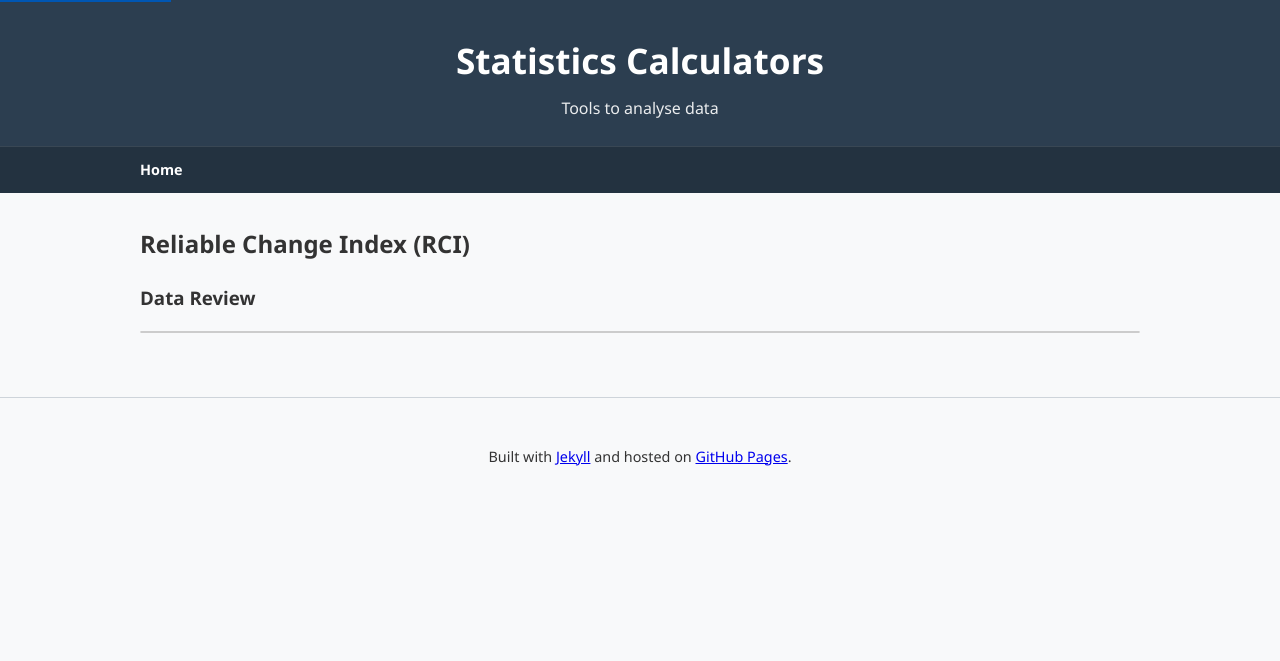
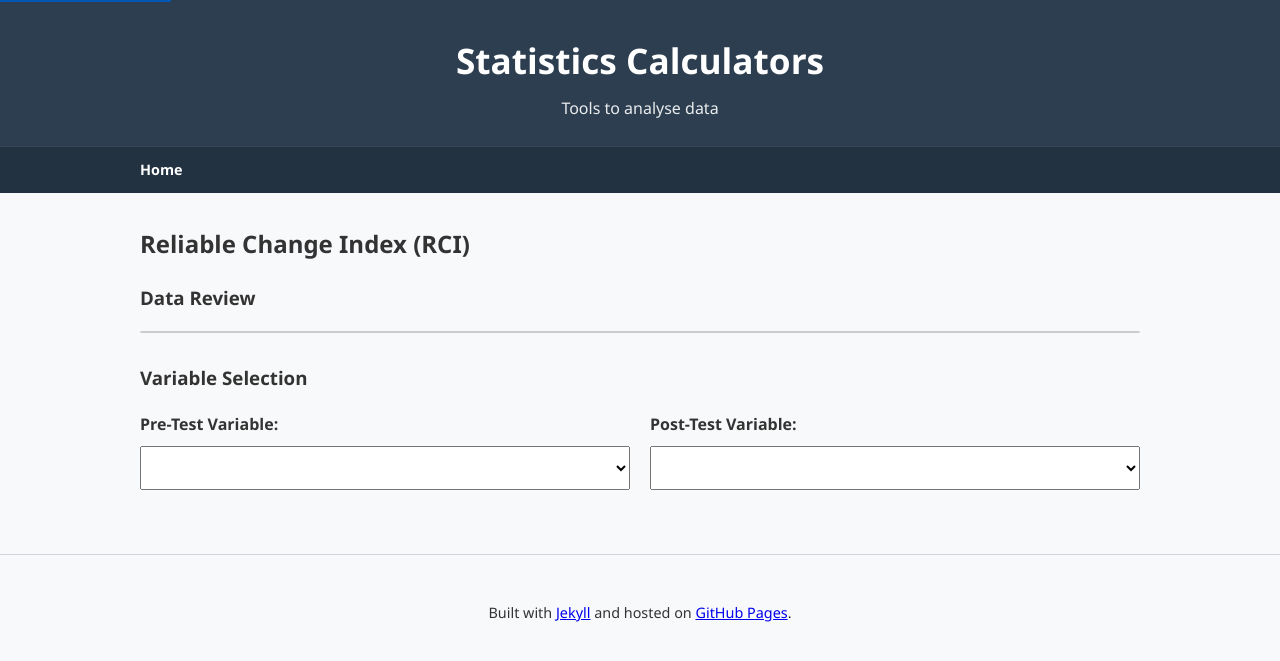
Before and after one commit to probe973/statistics-calcs, a Jekyll site: the page built from rci/rci.md, in a window 1280 px wide. Shown: the top 661 px of the page. Built offline with Jekyll 4.4.1, drawn with Linux system fonts in a browser that asks for light colours.

Commit message:
Update rci.md

```diff
--- a/rci/rci.md
+++ b/rci/rci.md
@@ -4,6 +4,7 @@ title: Reliable Change Index
 ---
 
 <h2>Reliable Change Index (RCI)</h2>
+
 
 <section id="dataReview" style="margin-bottom: 30px;">
     <h3>Data Review</h3>
@@ -16,3 +17,21 @@ title: Reliable Change Index
 </section>
 
 <script src="{{ '/assets/js/common-table-builder.js' | relative_url }}"></script>
+
+
+
+<section id="variableSelection" style="margin-bottom: 30px;">
+    <h3>Variable Selection</h3>
+    <div style="display: grid; gap: 20px; grid-template-columns: 1fr 1fr;">
+        <div>
+            <label for="preVar"><strong>Pre-Test Variable:</strong></label>
+            <select id="preVar" style="width:100%; height:44px;"></select>
+        </div>
+        <div>
+            <label for="postVar"><strong>Post-Test Variable:</strong></label>
+            <select id="postVar" style="width:100%; height:44px;"></select>
+        </div>
+    </div>
+</section>
+
+<script src="{{ '/rci/010_varSelect.js' | relative_url }}"></script>
```
